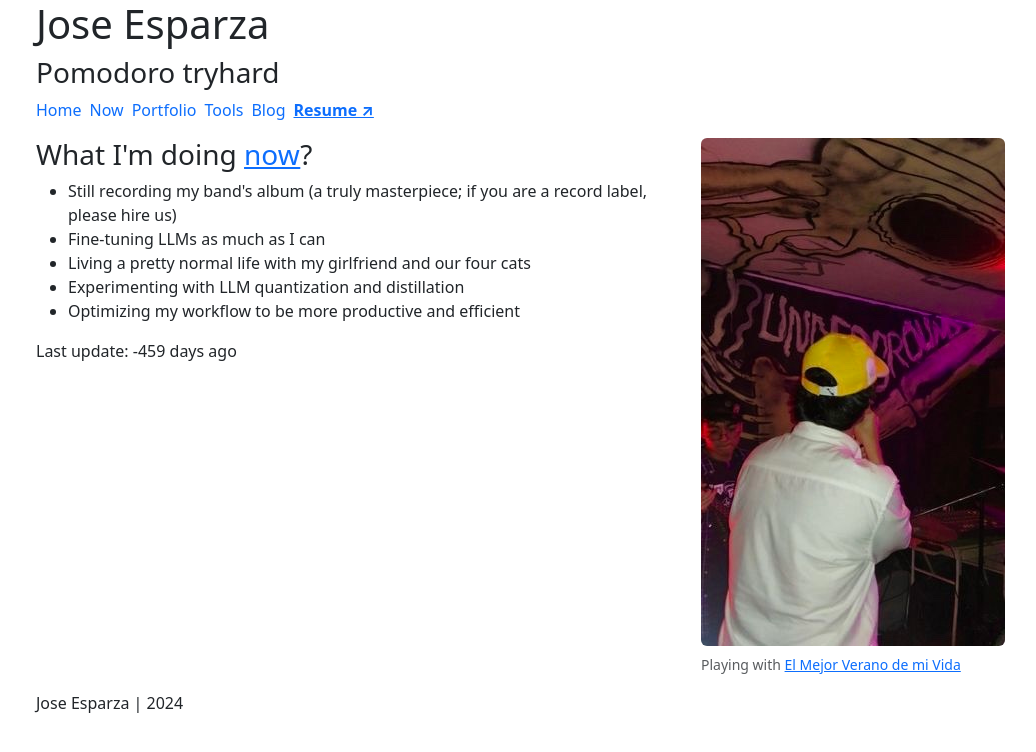
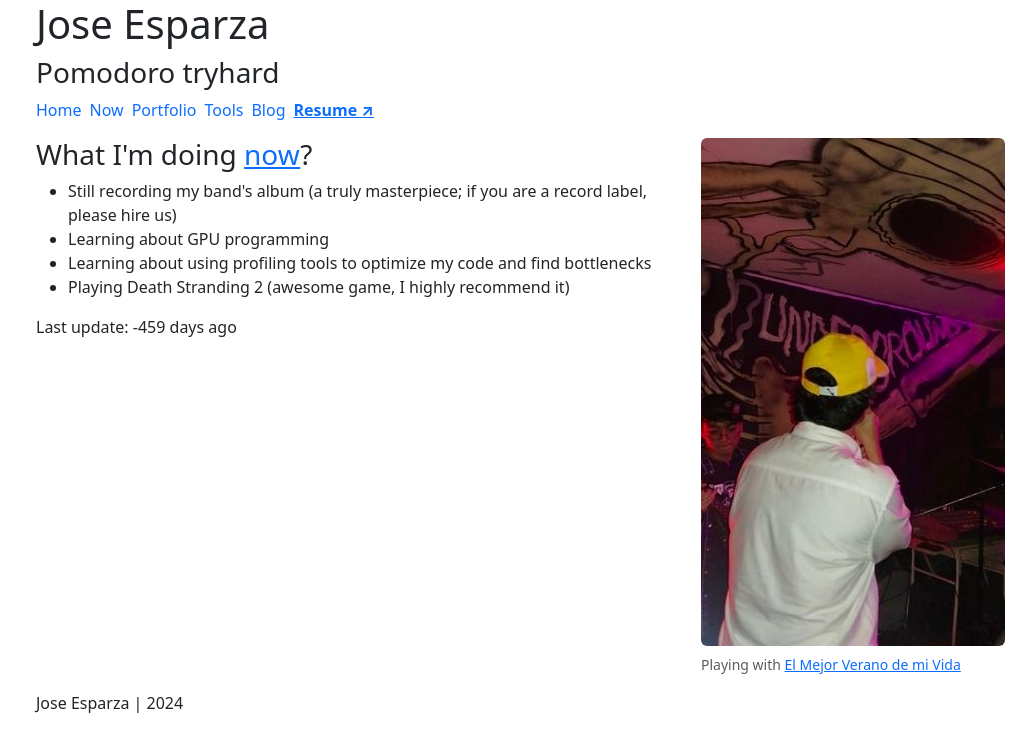
Before and after one commit to pebeto/pebeto.github.io, a Next.js app: page /now in a window 1280 px wide. Shown: the top 752 px of the page, without its empty margins (46-1082 px from the left). Built offline with nearby package versions, Linux system fonts and the light colour scheme.

Commit message:
Updating now page

```diff
--- a/app/now/page.tsx
+++ b/app/now/page.tsx
@@ -29,17 +29,13 @@ export default function Now() {
                             are a record label, please hire us)
                         </li>
                         <li>
-                            Fine-tuning LLMs as much as I can
+                            Learning about GPU programming
                         </li>
                         <li>
-                            Living a pretty normal life with my girlfriend and our four
-                            cats
+                            Learning about using profiling tools to optimize my code and find bottlenecks
                         </li>
                         <li>
-                            Experimenting with LLM quantization and distillation
-                        </li>
-                        <li>
-                            Optimizing my workflow to be more productive and efficient
+                            Playing Death Stranding 2 (awesome game, I highly recommend it)
                         </li>
                     </ul>
                     <p>Last update: {daysSince} days ago</p>
--- a/app/tools/page.tsx
+++ b/app/tools/page.tsx
@@ -94,8 +94,8 @@ export default async function Tools() {
                         </Link>
                         <p>
                             Running {" "}
-                            <Link href="https://huggingface.co/apolo13x/Qwen3.5-27B-NVFP4" target="_blank">
-                                apolo13x/Qwen3.5-27B-NVFP4
+                            <Link href="https://huggingface.co/RedHatAI/Qwen3.6-35B-A3B-NVFP4" target="_blank">
+                                RedHatAI/Qwen3.6-35B-A3B-NVFP4
                             </Link>. Useful for code generation and code explanation. However, I don't
                             rely on it entirely because I'm not a vibe-coder. I prefer
                             to "operate" it and understand the solution before using it,
```
